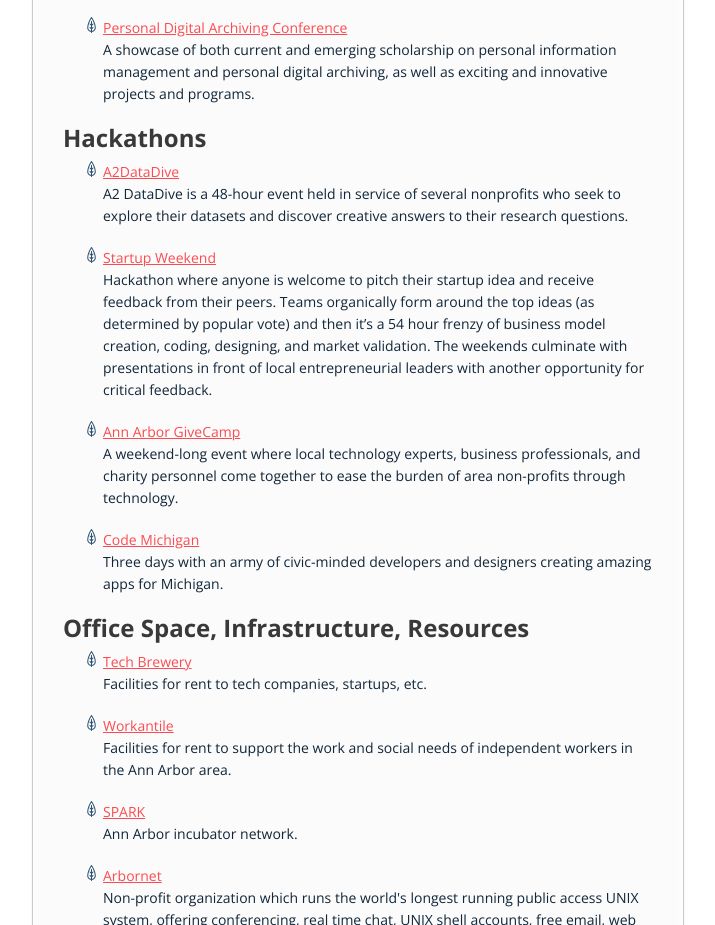
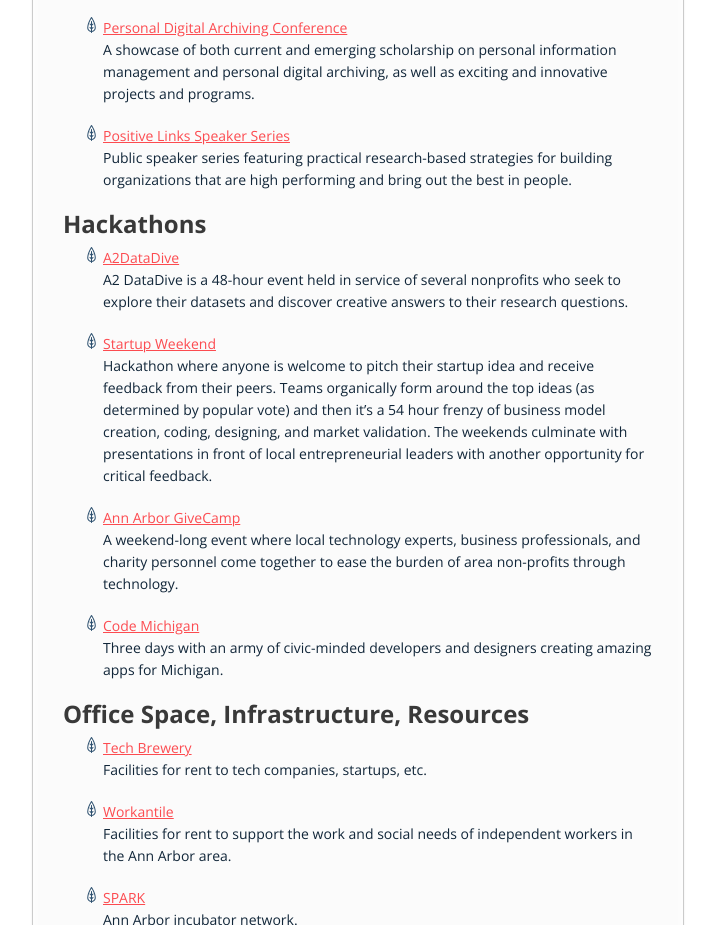
Before and after one commit to jshwlkr/hacka2, a plain HTML site: page index.html in a window 1280 px wide. Shown: the part 6594-7519 px from the top of the page, without its empty margins (283-998 px from the left). Drawn offline with nearby package versions, Linux system fonts and the light colour scheme.

Commit message:
added Positive Links Speaker Series

```diff
--- a/index.html
+++ b/index.html
@@ -367,6 +367,10 @@
                     <a href="http://personaldigitalarchiving.com/">Personal Digital Archiving Conference</a>
                     <p>A showcase of both current and emerging scholarship on personal information management and personal digital archiving, as well as exciting and innovative projects and programs.</p>
                 </li>
+                <li>
+                    <a href="http://positiveorgs.bus.umich.edu/positive-links-speaker-series/">Positive Links Speaker Series</a>
+                    <p>Public speaker series featuring practical research-based strategies for building organizations that are high performing and bring out the best in people.</p>
+                </li>
             </ul>
             <h2>Hackathons</h2>
             <ul>
```
